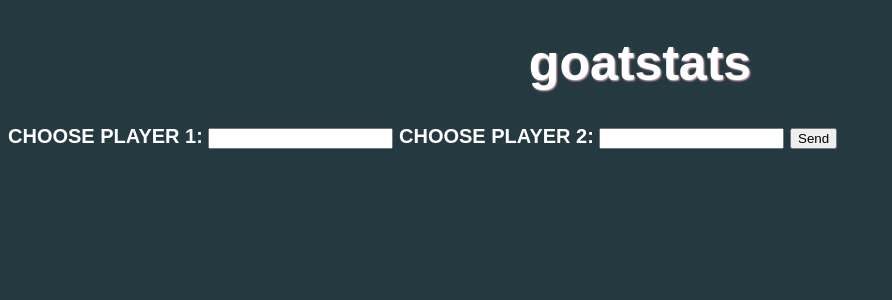
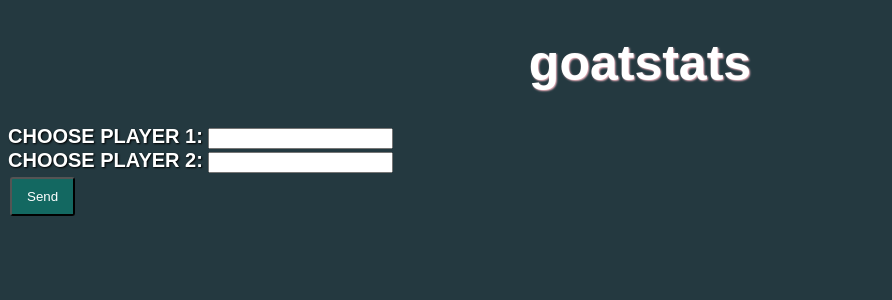
Before and after one commit to andrew-chin/contextstats, a Flask app: page / in a window 1280 px wide. Shown: the top 300 px of the page, without its empty margins (0-892 px from the left). Run offline with Flask 2, Linux system fonts and the light colour scheme; some web fonts are replaced.

Commit message:
css updates

```diff
--- a/static/home.css
+++ b/static/home.css
@@ -35,7 +35,8 @@ datalist{
   color: white;
   font-size: 20px;
   font-weight: bolder;
-
+  margin: auto;
+  text-shadow: 1px 1px 2px black;
 }
 
 .tables{
@@ -43,4 +44,17 @@ datalist{
   color: white;
   font-size: 20px;
   font-weight: bolder;
+  text-align: center;
+  text-shadow: 1px 1px 2px black;
 }
+
+input[type=submit]{
+  background-color: #136861;
+  border-radius: 3px;
+  color: white;
+  padding: 10px 15px;
+  text-decoration: none;
+  margin: 4px 2px;
+  cursor: pointer;
+  font-family: 'Proxima Nova 800', sans-serif;
+}
--- a/templates/home.html
+++ b/templates/home.html
@@ -23,18 +23,22 @@
             {% endfor %}
         </datalist>
         <input name="data1" autoComplete="on" list="suggestions"  onchange="resetIfInvalid(this);" required >
-
+        <br>
         <label for="suggestions">CHOOSE PLAYER 2:</label>
-
         <datalist id="suggestions">
             {% for row in data %}
             <option value="{{ row['Name'] }}">
             {% endfor %}
         </datalist>
+
         <input name="data2" autoComplete="on" list="suggestions"  onchange="resetIfInvalid(this);" required >
-        <input type="submit" value="Send">
+        <br>
+        <input class = "button" type="submit" value="Send">
     </form>
-    <div class = "tables">
+    <br><br>
+    <div class = "tables" >
+
+
         {{ fin|safe }}
     </div>
 </body>
```
